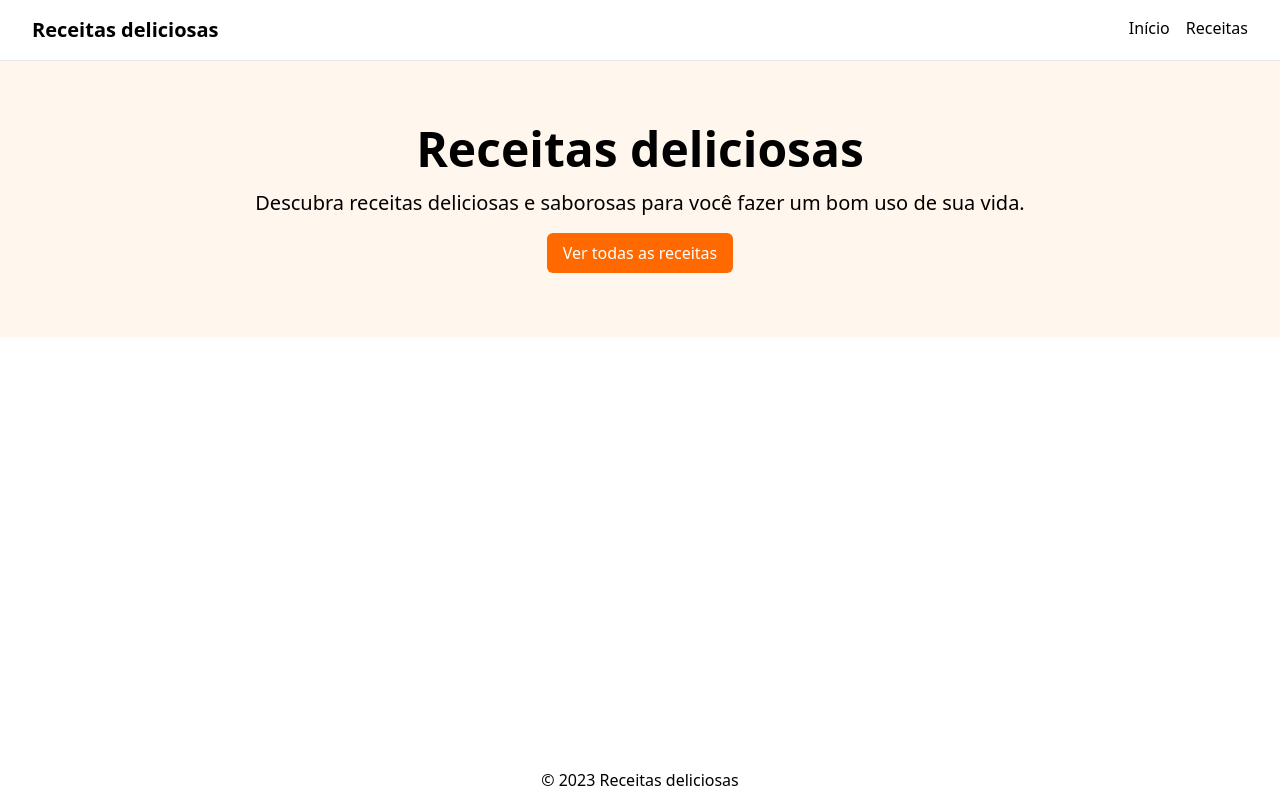
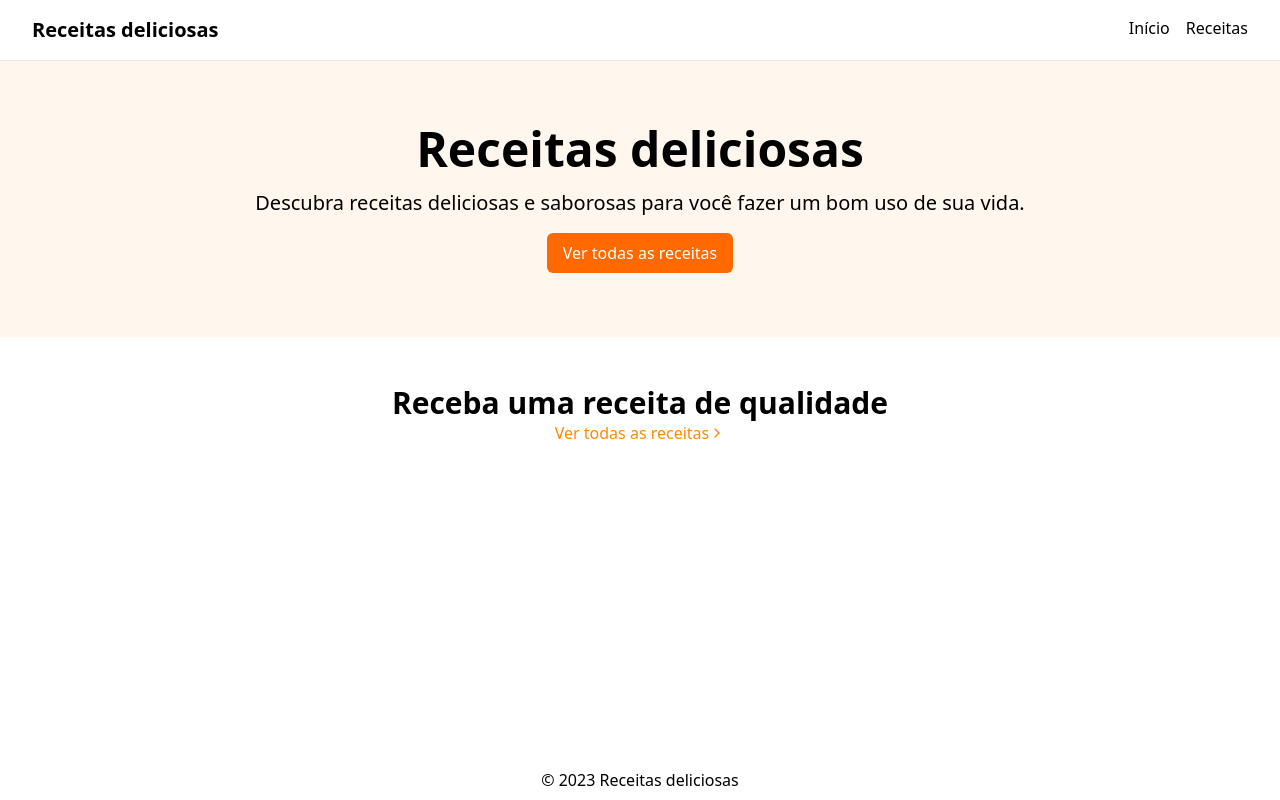
Before and after one commit to Ramonprog/recepies-nextjs, a Next.js app: page / in a window 1280 px wide. Built offline with nearby package versions, Linux system fonts and the light colour scheme.

Commit message:
feat: adicionando segunda section

```diff
--- a/src/app/page.tsx
+++ b/src/app/page.tsx
@@ -1,3 +1,4 @@
+import { ChevronRight } from "lucide-react";
 import Link from "next/link";
 
 
@@ -8,9 +9,17 @@ export default function Home() {
         <div className="container mx-auto flex flex-col items-center justify-center gap-4 py-16 px-8">
           <h1 className="text-5xl font-bold">Receitas deliciosas</h1>
           <p className='text-xl'>Descubra receitas deliciosas e saborosas para você fazer um bom uso de sua vida.</p>
-          <Link className="bg-orange-500 text-white px-4 py-2 rounded-md" href="/receitas">
+          <Link className="bg-orange-500 text-white px-4 py-2 rounded-md hover:bg-orange-800 transition-colors" href="/receitas">
             Ver todas as receitas
           </Link>
+        </div>
+      </section>
+
+      <section className="py-12">
+        <div className="container mx-auto flex flex-col items-center">
+          <h2 className="text-3xl font-bold">Receba uma receita de qualidade</h2>
+            {/* TODO: card de receitas */}
+          <Link href="/receitas" className="flex items-center text-orange-400 hover:text-orange-800 transition-colors">Ver todas as receitas <ChevronRight size={16}/></Link>
         </div>
       </section>
     </main>
```
Also changed, not shown: package.json (+7 -6 lines), 1 other file (tests, documents, lock files or other folders).
